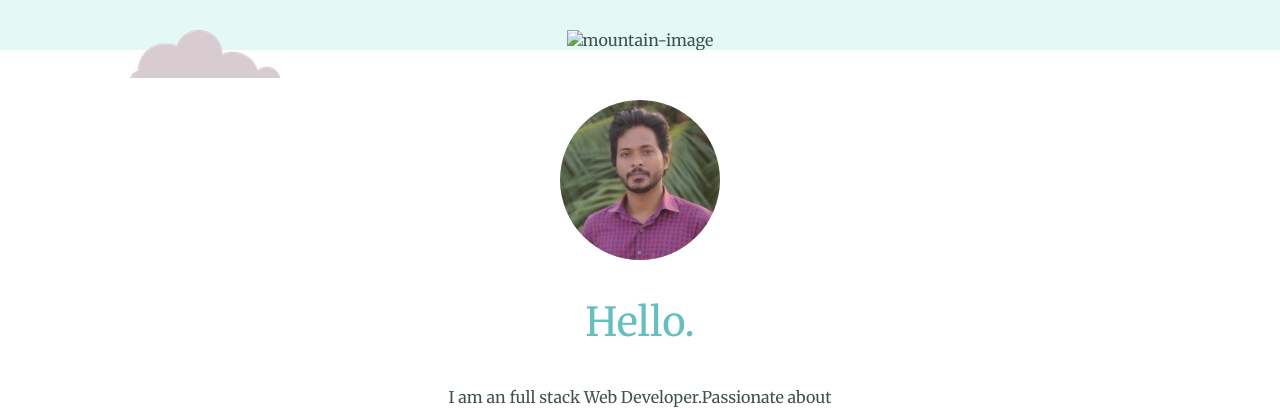
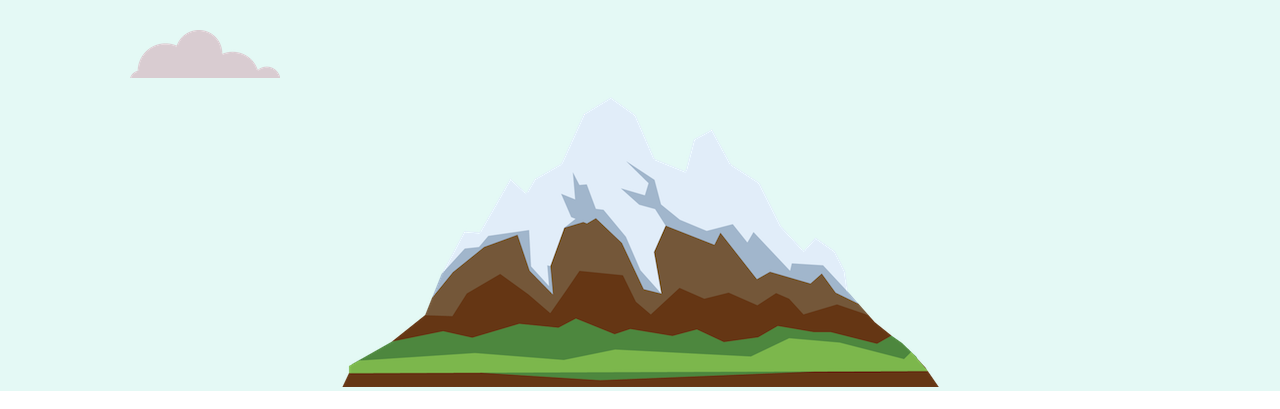
Before and after one commit to Haneefe/cv, a plain HTML site: page index.html in a window 1280 px wide. Shown: the part 405-814 px from the top of the page. Drawn offline with Linux system fonts and the light colour scheme.

Commit message:
Update index.html
mountain missing

```diff
--- a/index.html
+++ b/index.html
@@ -17,7 +17,7 @@
         a web designer
       </h2>
         <img class="cloud2" src="cloud.png" alt="cloud-image">
-          <img src="images/mountain.png" alt="mountain-image">
+          <img src="mountain.png" alt="mountain-image">
     </div>
     <div class="middlecontainer">
       <div class="profile">
```
